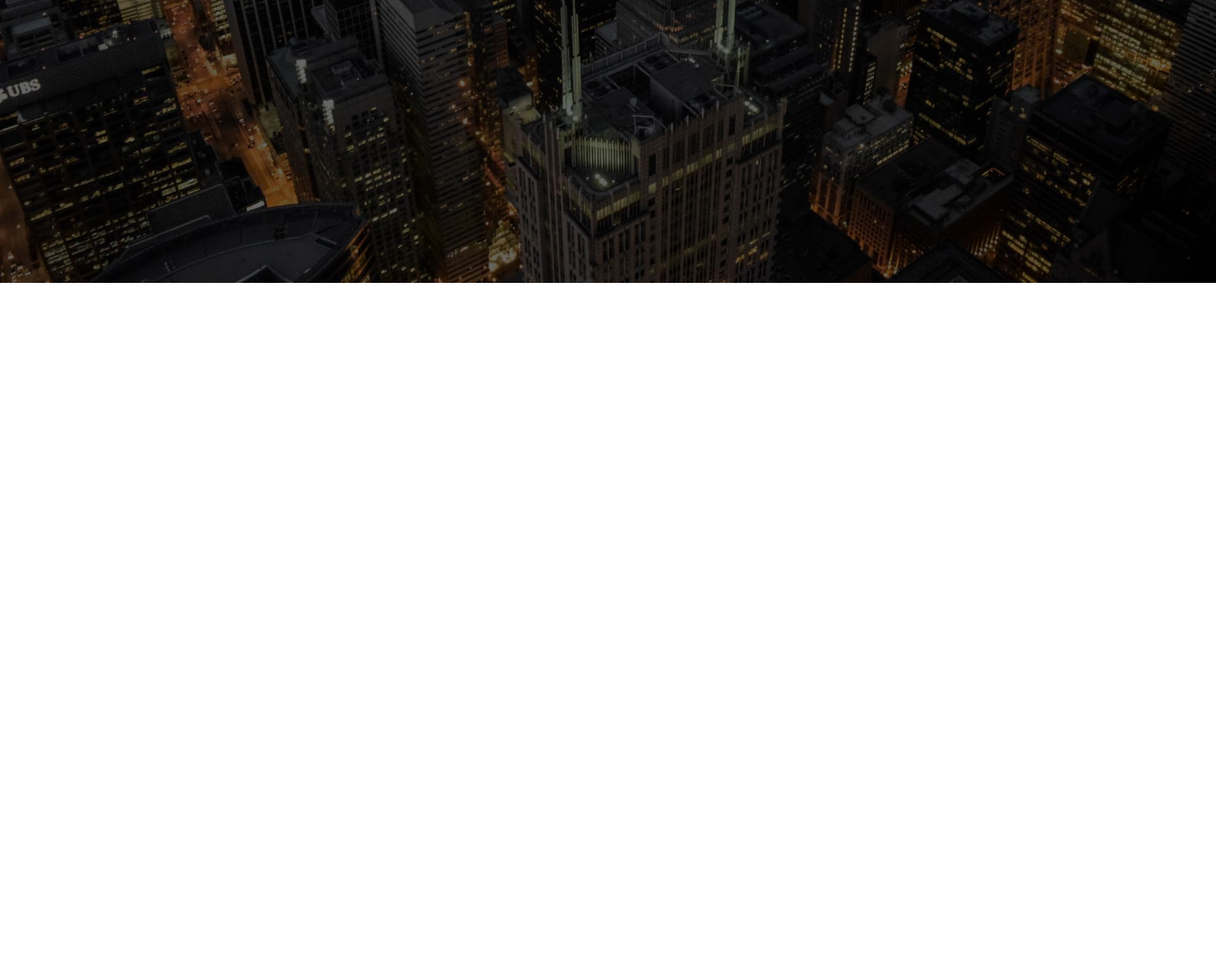
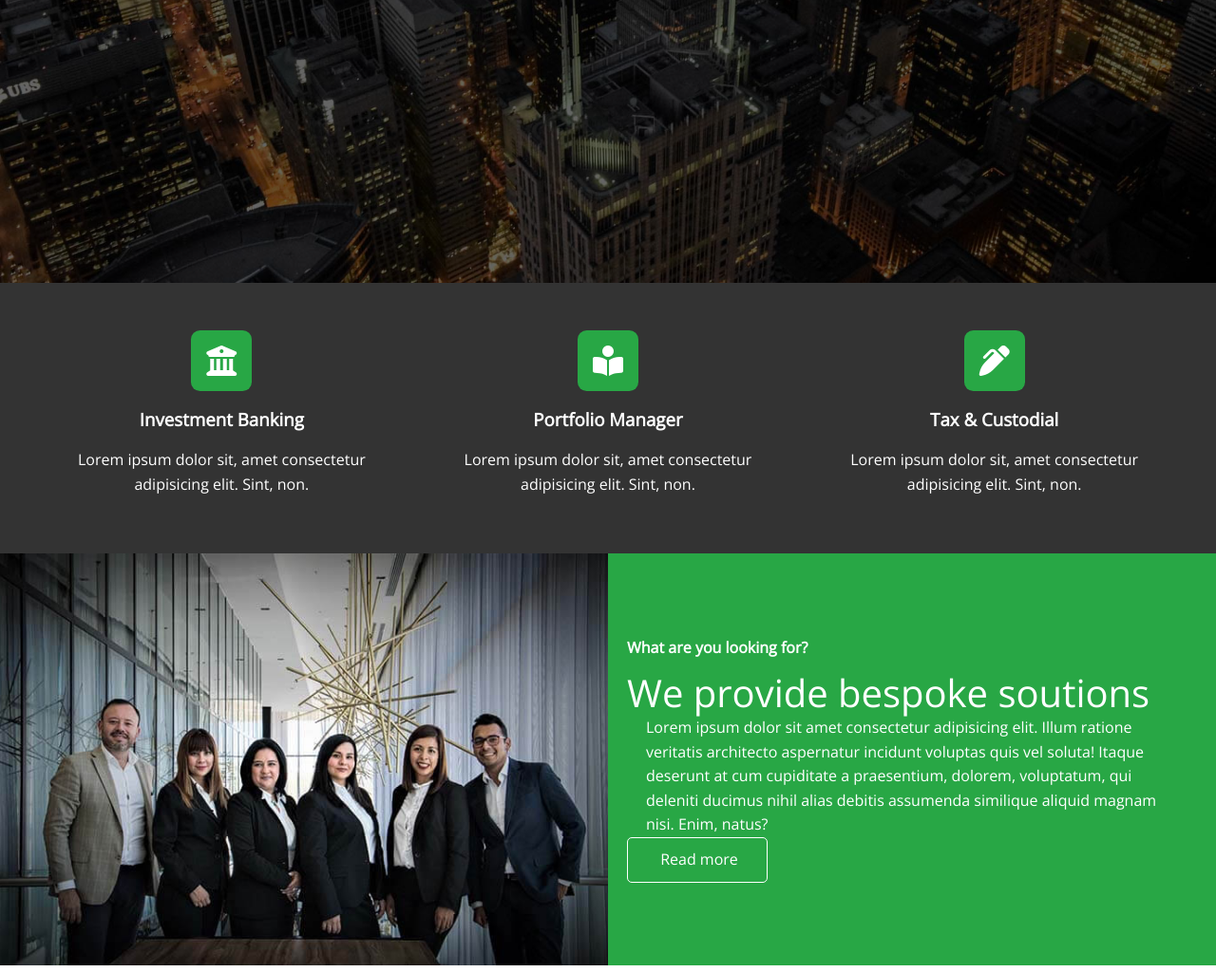
Before and after one commit to baskaradm/edge-ledger, a plain HTML site: page index.html in a window 1280 px wide. Shown: the part 502-1526 px from the top of the page at 95% size. Before the commit the page ends 800 px from the top, so only its background shows below. Drawn offline with nearby package versions, Linux system fonts and the light colour scheme.

Commit message:
icons and solutions sections

```diff
--- a/css/style.css
+++ b/css/style.css
@@ -113,3 +113,21 @@ img {
 .hero * {
   z-index: 10;
 }
+
+/* Icons */
+.icons {
+  padding: 30px;
+}
+
+.icons h3 {
+  font-weight: bold;
+  margin-bottom: 15px;
+}
+
+.icons i {
+  background-color: #28a745;
+  color: #fff;
+  padding: 1rem;
+  border-radius: 15%;
+  margin-bottom: 15px;
+}
--- a/css/utilities.css
+++ b/css/utilities.css
@@ -22,22 +22,91 @@
   opacity: 0.9;
 }
 
-.btn-primary {
+.btn-primary,
+.bg-primary {
   background: #28a745;
   color: #fff;
 }
 
-.btn-secondary {
+.btn-secondary,
+.bg-secondary {
   background: #0284d0;
   color: #fff;
 }
 
-.btn-light {
+.btn-dark,
+.bg-dark {
+  background: #f4f4f4;
+  color: #333;
+}
+
+.btn-light,
+.bg-light {
   background: #333;
   color: #fff;
 }
 
-.btn-dark {
-  background: #f4f4f4;
-  color: #333;
+.btn-outline {
+  background: transparent;
+  border: 1px solid #fff;
 }
+
+/* Flex items */
+.flex-items {
+  display: flex;
+  text-align: center;
+  justify-content: center;
+  align-items: center;
+  height: 100%;
+}
+
+.flex-items > div {
+  padding: 20px;
+}
+
+/* Flex columns */
+
+.flex-columns .row {
+  display: flex;
+  flex-direction: row;
+  flex-wrap: wrap;
+  width: 100%;
+}
+
+.flex-columns .column {
+  display: flex;
+  flex-direction: column;
+  flex-basis: 100%;
+  flex: 1;
+}
+
+.flex-columns .column .column-1,
+.flex-columns .column .column-2 {
+  height: 100%;
+}
+
+.flex-columns img {
+  width: 100%;
+  height: 100%;
+  object-fit: cover;
+}
+.flex-columns .column-2 {
+  display: flex;
+  flex-direction: column;
+  align-items: flex-start;
+  justify-content: center;
+  padding: 20px;
+}
+
+.flex-columns h2 {
+  font-size: 40px;
+  font-weight: 100;
+}
+
+.flex-columns h4 {
+  margin-bottom: 10px;
+}
+
+.flex-columns p {
+  margin: 0 20px;
+}
--- a/index.html
+++ b/index.html
@@ -40,5 +40,71 @@
         >
       </div>
     </header>
+
+    <main>
+      <!-- About icons -->
+      <section id="about" class="icons bg-light">
+        <div class="flex-items">
+          <div>
+            <i class="fas fa-university fa-2x"></i>
+            <div>
+              <h3>Investment Banking</h3>
+              <p>
+                Lorem ipsum dolor sit, amet consectetur adipisicing elit. Sint,
+                non.
+              </p>
+            </div>
+          </div>
+          <div>
+            <i class="fas fa-book-reader fa-2x"></i>
+            <div>
+              <h3>Portfolio Manager</h3>
+              <p>
+                Lorem ipsum dolor sit, amet consectetur adipisicing elit. Sint,
+                non.
+              </p>
+            </div>
+          </div>
+          <div>
+            <i class="fas fa-pen-alt fa-2x"></i>
+            <div>
+              <h3>Tax & Custodial</h3>
+              <p>
+                Lorem ipsum dolor sit, amet consectetur adipisicing elit. Sint,
+                non.
+              </p>
+            </div>
+          </div>
+        </div>
+      </section>
+
+      <!-- About: Solutions -->
+      <section class="solutions flex-columns">
+        <div class="row">
+          <div class="column">
+            <div class="column-1">
+              <img src="/images/home/people.jpg" alt="" />
+            </div>
+          </div>
+          <div class="column">
+            <div class="column-2 bg-primary">
+              <h4>What are you looking for?</h4>
+              <h2>We provide bespoke soutions</h2>
+              <p>
+                Lorem ipsum dolor sit amet consectetur adipisicing elit. Illum
+                ratione veritatis architecto aspernatur incidunt voluptas quis
+                vel soluta! Itaque deserunt at cum cupiditate a praesentium,
+                dolorem, voluptatum, qui deleniti ducimus nihil alias debitis
+                assumenda similique aliquid magnam nisi. Enim, natus?
+              </p>
+              <a href="" class="btn btn-outline">
+                <i class="fas fa-chevron"></i>
+                Read more</a
+              >
+            </div>
+          </div>
+        </div>
+      </section>
+    </main>
   </body>
 </html>
```
